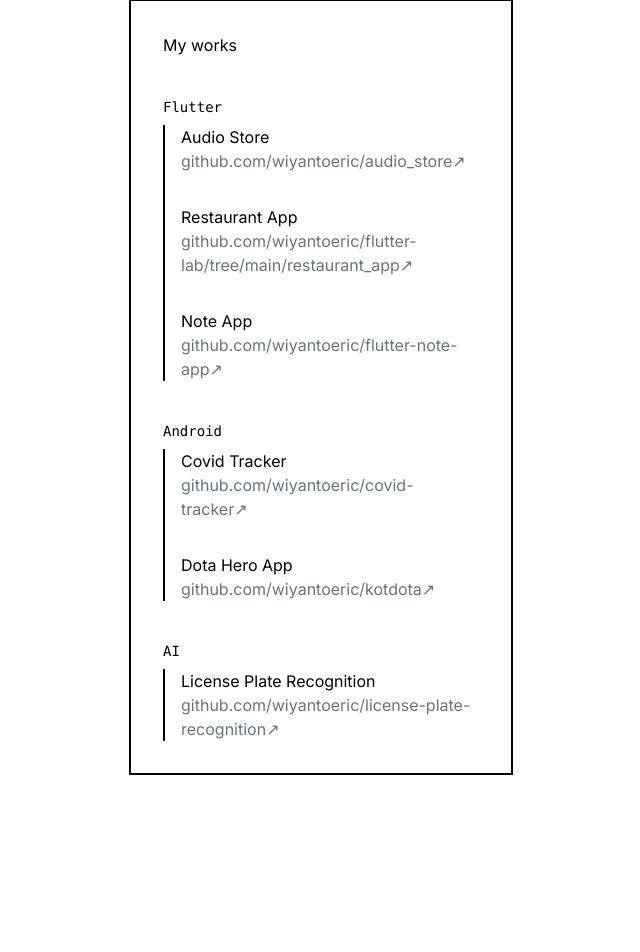
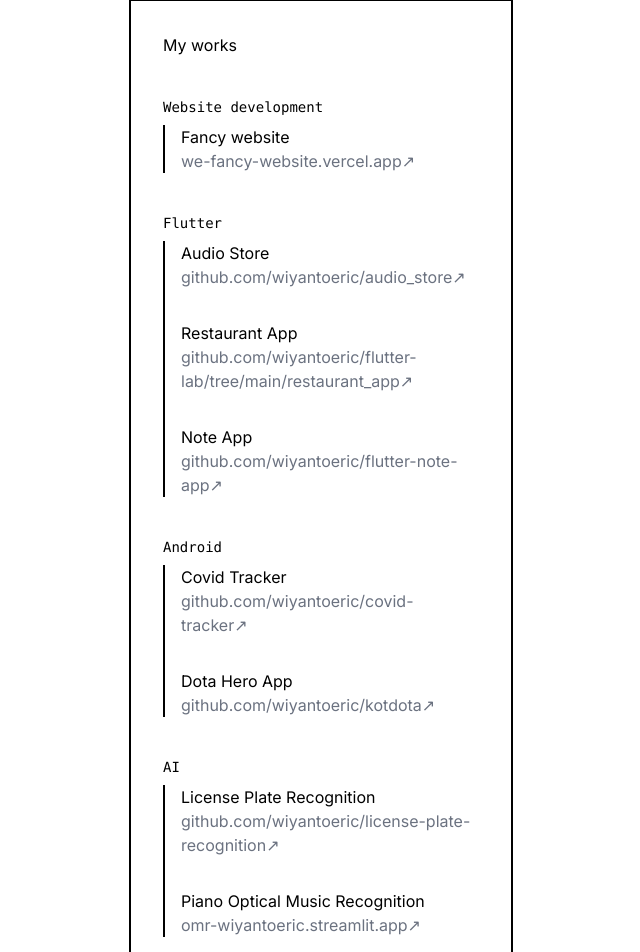
Before and after one commit to wiyantoeric/portfolio, a Next.js app: page / in a window 1280 px wide. Shown: the part 640-1592 px from the top of the page, without its empty margins (319-959 px from the left). Built offline with nearby package versions, Linux system fonts and the light colour scheme.

Commit message:
feat: update articles

```diff
--- a/src/components/WorksCard.jsx
+++ b/src/components/WorksCard.jsx
@@ -1,6 +1,16 @@
-import { useEffect } from "react";
+"use client";
 
 const articles = [
+  {
+    title: "Website development",
+    projects: [
+      {
+        title: "Fancy website",
+        link: "https://we-fancy-website.vercel.app",
+        alt: "we-fancy-website.vercel.app",
+      },
+    ],
+  },
   {
     title: "Flutter",
     projects: [
@@ -44,9 +54,30 @@
         link: "https://github.com/wiyantoeric/license-plate-recognition",
         alt: "github.com/wiyantoeric/license-plate-recognition",
       },
+      {
+        title: "Piano Optical Music Recognition",
+        link: "https://omr-wiyantoeric.streamlit.app",
+        alt: "omr-wiyantoeric.streamlit.app",
+      },
     ],
   },
 ];
+
+const maskVariant = {
+  initial: {
+    opacity: 0,
+    scale: 0,
+  },
+  animate: {
+    transition: {
+      ease: "backOut",
+    },
+  },
+  exit: {
+    opacity: 0,
+    scale: 0,
+  },
+};
 
 function WorksCard() {
   return (
@@ -61,7 +92,7 @@
                 <section key={project.title}>
                   <p>{project.title}</p>
                   <a
-                    className=" text-gray-500 transition-colors duration-150 ease-in-out hover:text-black"
+                    className="text-gray-500 transition-colors duration-150 ease-in-out hover:text-black"
                     href={project.link}
                     target="_blank"
                   >
```
